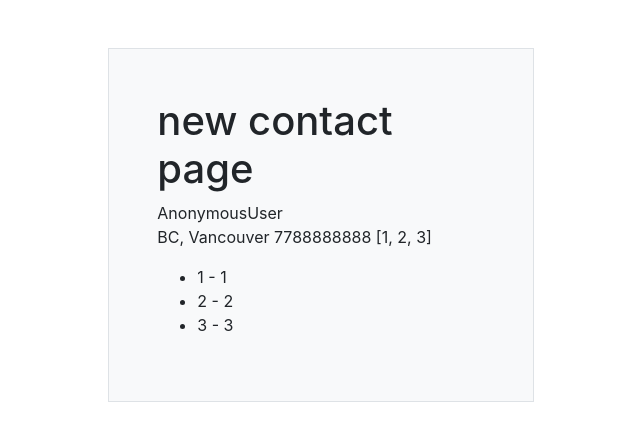
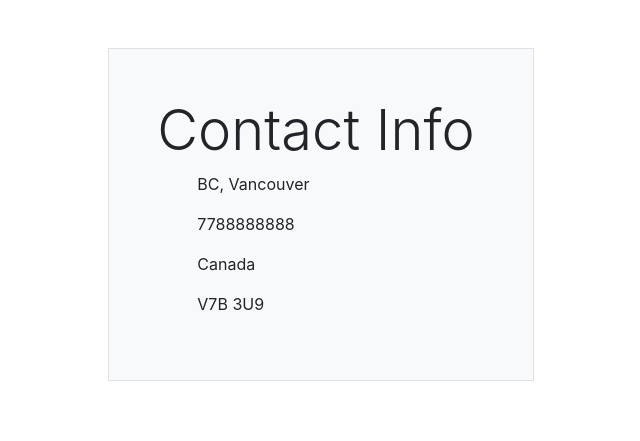
Before and after one commit to mkson668/quanta-webapp, a Django app: page /contact/ in a window 1280 px wide. Shown: the part 56-497 px from the top of the page, without its empty margins (319-959 px from the left). Run offline with Django 3.2, Linux system fonts and the light colour scheme; some libraries are stand-ins or nearby versions.

Commit message:
update contact.html

```diff
--- a/src/pages/views.py
+++ b/src/pages/views.py
@@ -15,6 +15,6 @@ def contact_view(request, *args, **kwargs):
     my_context = {
         "my_text" : "BC, Vancouver",
         "my_number" : 7788888888,
-        "my_list" : [1, 2, 3],
+        "my_list"   : ["Canada" , "V7B 3U9"],
     }
     return render(request, "contact.html", my_context)
--- a/src/templates/contact.html
+++ b/src/templates/contact.html
@@ -1,17 +1,18 @@
 {% extends 'base.html' %}
 
 {% block content %}
-<h1>new contact page</h1>
-{{ request.user }}
-<p>
-{{ my_text }}
-{{ my_number }}
-{{ my_list }}
-</p>
+
+<h1 class="display-4"> Contact Info </h1>
 
 <ul>
-{% for i in my_list %}
-    <li>{{ forloop.counter}} - {{ i }} </li>
-{% endfor %}
+        <p> {{my_text}} </p>
+        <p> {{my_number}} </p>
+
+        {% for i in my_list %}
+        <p> {{ i }} </p>
+
+    {% endfor %}
 </ul>
+
+
 {% endblock  %}
```
Also changed, not shown: src/Blog/migrations/0003_auto_20200213_0515.py (added), src/db.sqlite3.
